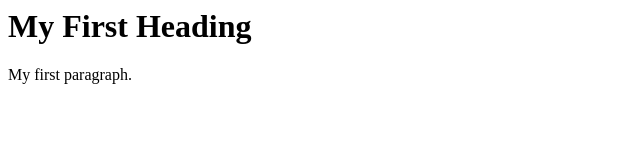
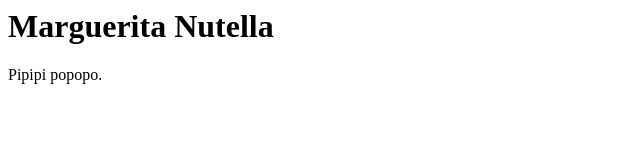
Before and after one commit to gabrielamilheiros/gabrielamilheiros, a plain HTML site: page index.html in a window 1280 px wide. Shown: the whole page, without its empty margins (0-640 px from the left). Drawn offline with Linux system fonts and the light colour scheme.

Commit message:
Update index.html

```diff
--- a/index.html
+++ b/index.html
@@ -12,8 +12,8 @@
   </head>
 <body>
 
-<h1>My First Heading</h1>
-<p>My first paragraph.</p>
+<h1>Marguerita Nutella</h1>
+<p>Pipipi popopo.</p>
 
 </body>
 </html>
```
